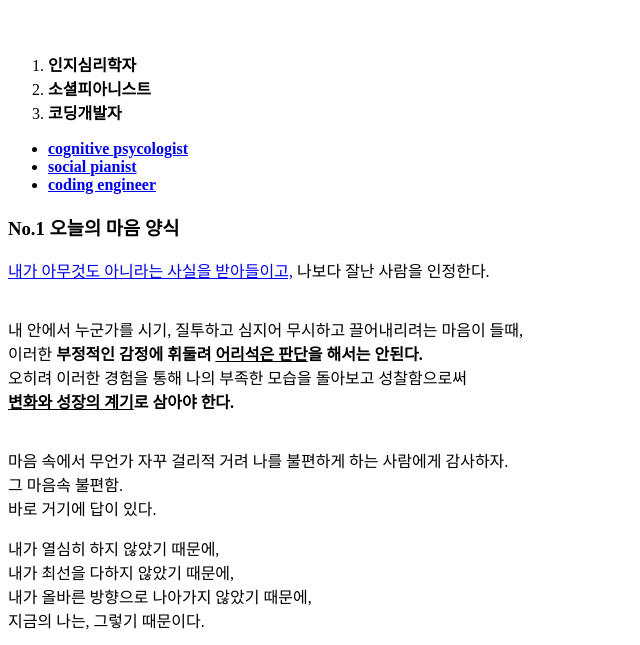
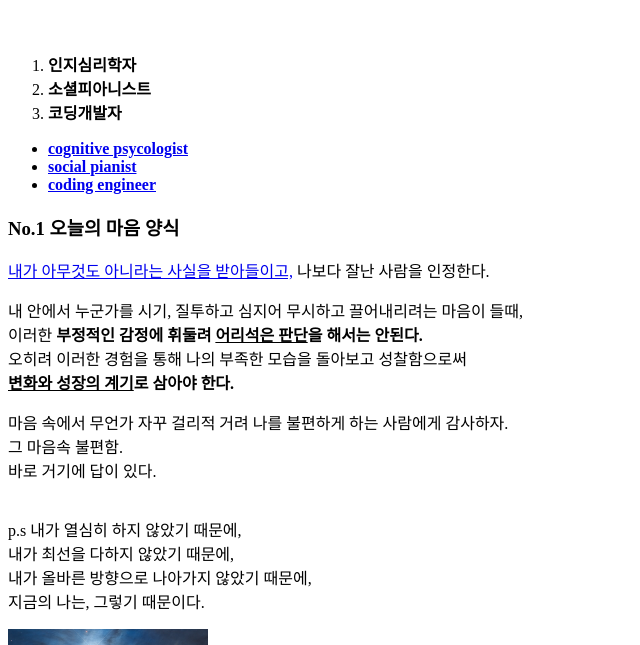
Before and after one commit to yzzang16/my-first-web-site, a plain HTML site: page index.html in a window 1280 px wide. Shown: the part 135-780 px from the top of the page, without its empty margins (0-640 px from the left). Drawn offline with Linux system fonts and the light colour scheme.

Commit message:
Add files via upload

```diff
--- a/index.html
+++ b/index.html
@@ -23,17 +23,17 @@
 
     <h3>No.1 오늘의 마음 양식</h3>
     <p><a href="https://www.w3.org/TR/html4/">내가 아무것도 아니라는 사실을 받아들이고,</a> 나보다 잘난 사람을 인정한다. </p>
-    <p style="margin-top:35px;">내 안에서 누군가를 시기, 질투하고 심지어 무시하고 끌어내리려는 마음이 들때,<br>
+    <p>내 안에서 누군가를 시기, 질투하고 심지어 무시하고 끌어내리려는 마음이 들때,<br>
     이러한 <strong>부정적인 감정에 휘둘려 <u>어리석은 판단</u>을 해서는 안된다.</strong><br>
     오히려 이러한 경험을 통해 나의 부족한 모습을 돌아보고 성찰함으로써<br>
     <strong><u>변화와 성장의 계기</u>로 삼아야 한다.</strong></p>
-    <p style="margin-top:35px;">마음 속에서 무언가 자꾸 걸리적 거려 나를 불편하게 하는 사람에게 감사하자.<br>
+    <p>마음 속에서 무언가 자꾸 걸리적 거려 나를 불편하게 하는 사람에게 감사하자.<br>
     그 마음속 불편함.<br>
     바로 거기에 답이 있다.</p>
-    <p>내가 열심히 하지 않았기 때문에,<br>
-    내가 최선을 다하지 않았기 때문에,<br>
-    내가 올바른 방향으로 나아가지 않았기 때문에,<br>
-    지금의 나는, 그렇기 때문이다.</p>
+    <p style="margin-top:35px;"> p.s 내가 열심히 하지 않았기 때문에,<br>
+        내가 최선을 다하지 않았기 때문에,<br>
+        내가 올바른 방향으로 나아가지 않았기 때문에,<br>
+        지금의 나는, 그렇기 때문이다.</p>
 
      <img src="image1.jpg" width="200" length="400">
      <p style="margin-top: 20px;"><h1>.</h1></p>
```
